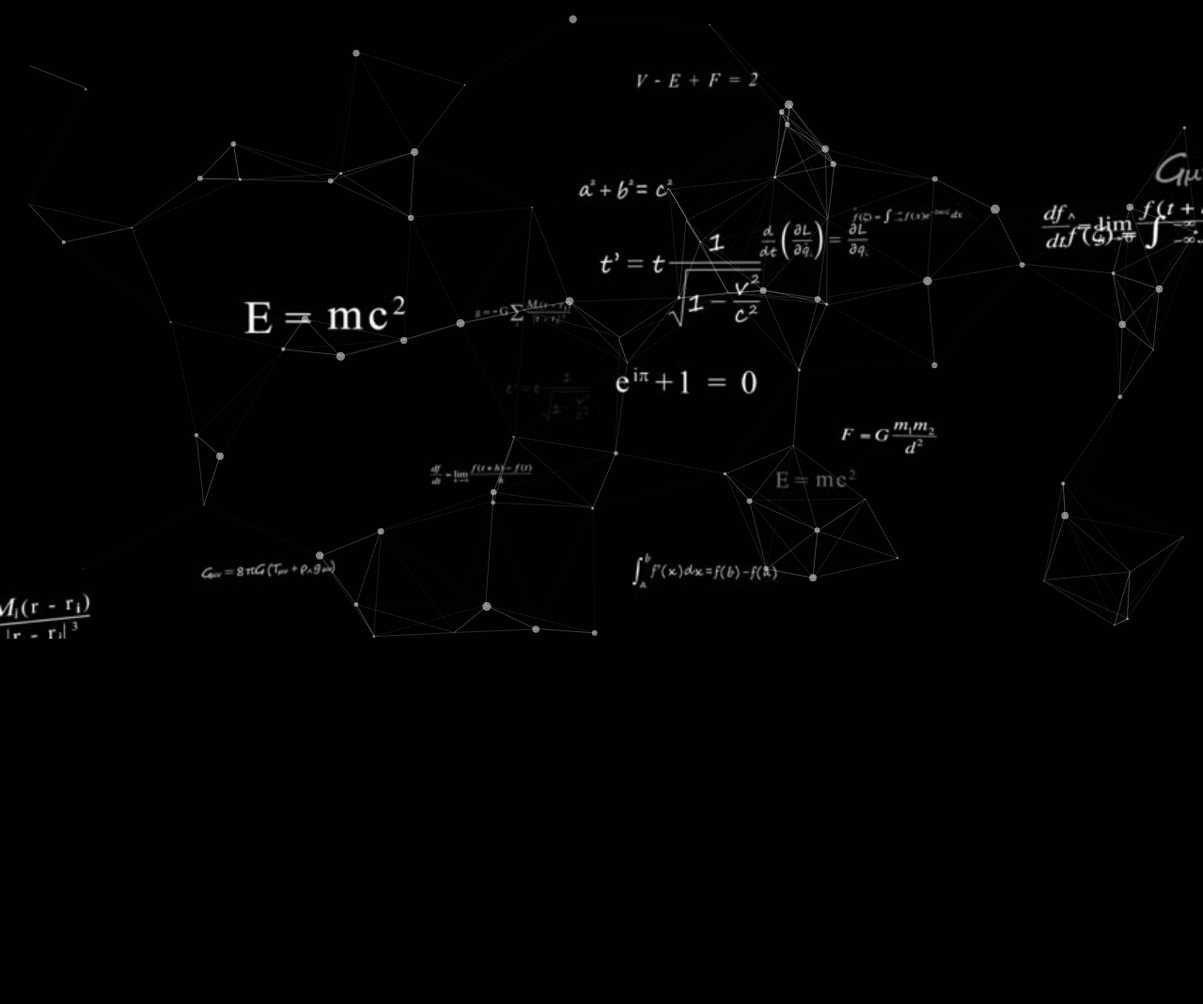
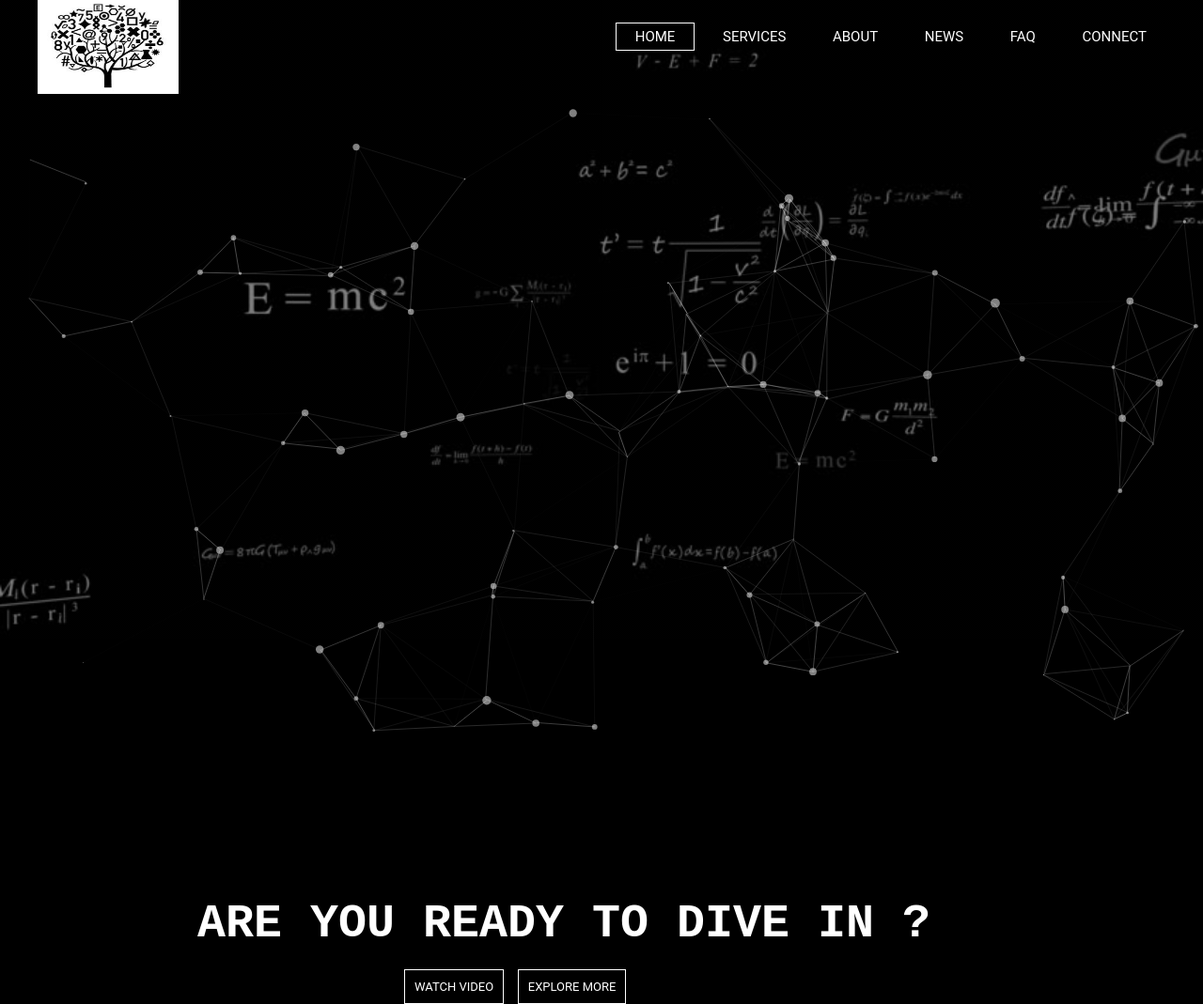
Before and after one commit to ds4code/xl4jee, a plain HTML site: page index.html in a window 1280 px wide. Shown: the whole page at 94% size. Before the commit the page ends 800 px from the top, so only its background shows below. Drawn offline with Linux system fonts and the light colour scheme.

Commit message:
Website Design

```diff
--- a/index.html
+++ b/index.html
@@ -2,17 +2,48 @@
 <html lang="en">
 <head>
   <meta charset="utf-8">
-  <title>particles.js</title>
+  <title>XLR8JEE</title>
   <meta name="description" content="particles.js is a lightweight JavaScript library for creating particles.">
-  <meta name="author" content="Vincent Garreau" />
+  <meta name="viewport" content="width=device-width, initial-scale=1">
   <meta name="viewport" content="width=device-width, initial-scale=1.0, minimum-scale=1.0, maximum-scale=1.0, user-scalable=no">
   <link rel="stylesheet" media="screen" type="text/css" href="style.css">
+  <link rel="icon" type="image/png" href="image/logo.jpg"/>
 </head>
 
 <body>
 <div id='particles-js'>
+  <div>
+      <div  class='navigatonbar'>
+          <div class="logo">
+            <img src="image/logo.jpg" >
+          </div>
+            <u1 class='main-nav'>
+              <li class="active"><a href="" >HOME </a></li>
+              <li><a href="">SERVICES </a></li>
+              <li><a href="">ABOUT </a></li>
+              <li><a href="">NEWS </a></li>
+              <li><a href="">FAQ </a></li>
+              <li><a href="">CONNECT</a></li>
+            </u1>
+        </div>
+        <!--navigation bar ends here-->
+
+  </div>
+
 
 </div>
+<!--navigation bar ends here-->
+<div>
+    <div class='ready'>
+        <h1>ARE YOU READY TO DIVE IN ?</h1>
+        <div class="button">
+          <a hef="" class="btn btn-one">WATCH VIDEO</a>
+          <a hef="" class="btn btn-two">EXPLORE MORE</a>
+        </div>
+      </div>
+
+</div>
+
 <!--particles-js-->
 <script type="text/javascript" src="js/particles.min.js"></script>
 <script type="text/javascript" src="js/app.js"></script>
--- a/style.css
+++ b/style.css
@@ -2,11 +2,76 @@
 	margin: 0;padding: 0;
 }
 body{
-	background-color: rgba(0,0,0,1);
+	background-color:  rgba(0,0,0,1);
+	height: 100%;
+	  width:100%;
+	  font-family: monospace,sans-serif;
 }
 #particles-js{
-	background-image: url(image/image.jpg);
+	background-image:linear-gradient(rgba(0,0,0,0.5),rgba(0,0,0,0.5)), url(image/image.jpg);
 	background-color: (0,0,0,1);
 	background-size: cover;
 	height: 680px;
+	background-position: center;
 }
+.main-nav{
+	float: right;
+	list-style: none;
+	margin-top: 30px;
+}
+.main-nav li{
+	display: inline-block;
+}
+.main-nav li a{
+	color: white;
+	text-decoration: none;
+	padding: 5px 20px;
+	font-family:"Roboto";
+	font-size: 15px;
+}
+.main-nav li.active a{
+	border: 1px solid white;
+}
+.main-nav li a:hover{
+	border: 1px solid white;
+}
+.logo img{
+	width: 150px;
+	height:100px;
+	float: left;
+}
+.navigatonbar{
+	max-width: 1200px;
+	margin: auto;
+}
+.ready{
+	position: absolute;
+	margin-left: 0px;
+	margin-top: 0px;
+	width: 1200px;
+}
+h1{
+	color: white;
+	text-transform: uppercase;
+	text-align: center;
+	font-size: 50px;
+	margin-top: 275px;
+}
+.button{
+	margin-top: 30px;
+	margin-left: 430px;
+}
+.btn{
+	border: 1px solid white;
+	padding: 10px;
+	text-decoration: none;
+	margin-right: 5px;
+	font-size: 13px;
+	color: white;
+	text-transform: uppercase;
+	font-family: "Roboto";
+}
+.btn:hover{
+	background-color:darkorange;
+	transition:all 0.5s ease-in;
+}
```
Also changed, not shown: image/logo.jpg (added).
